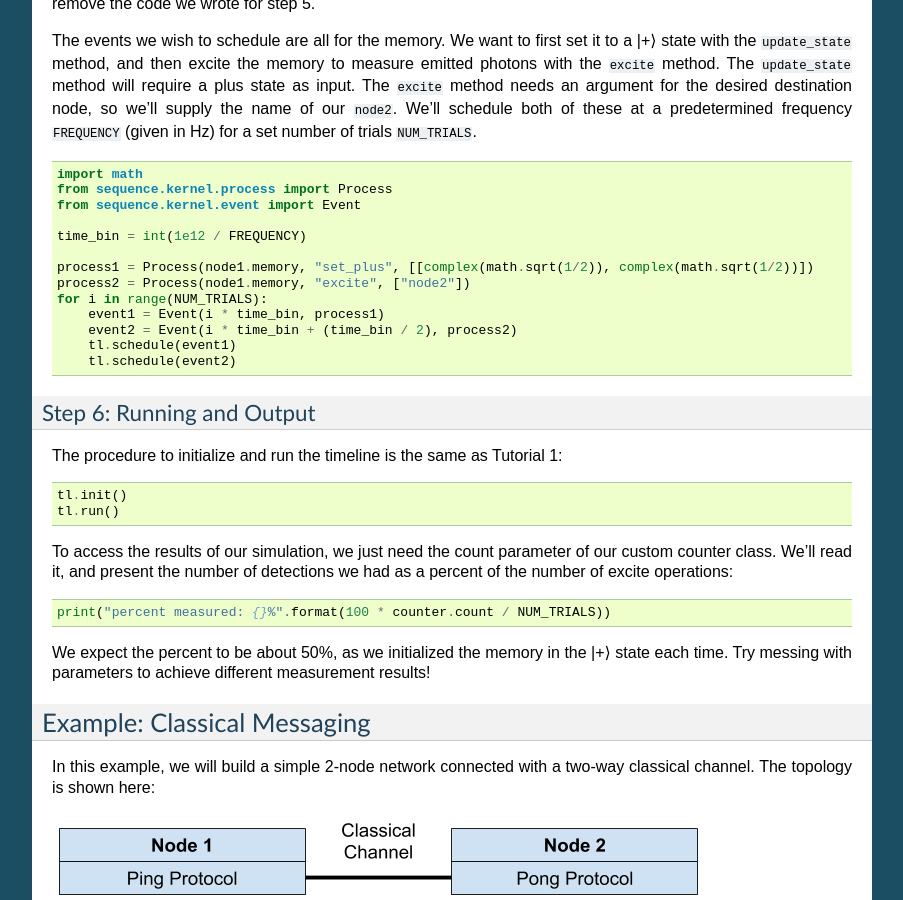
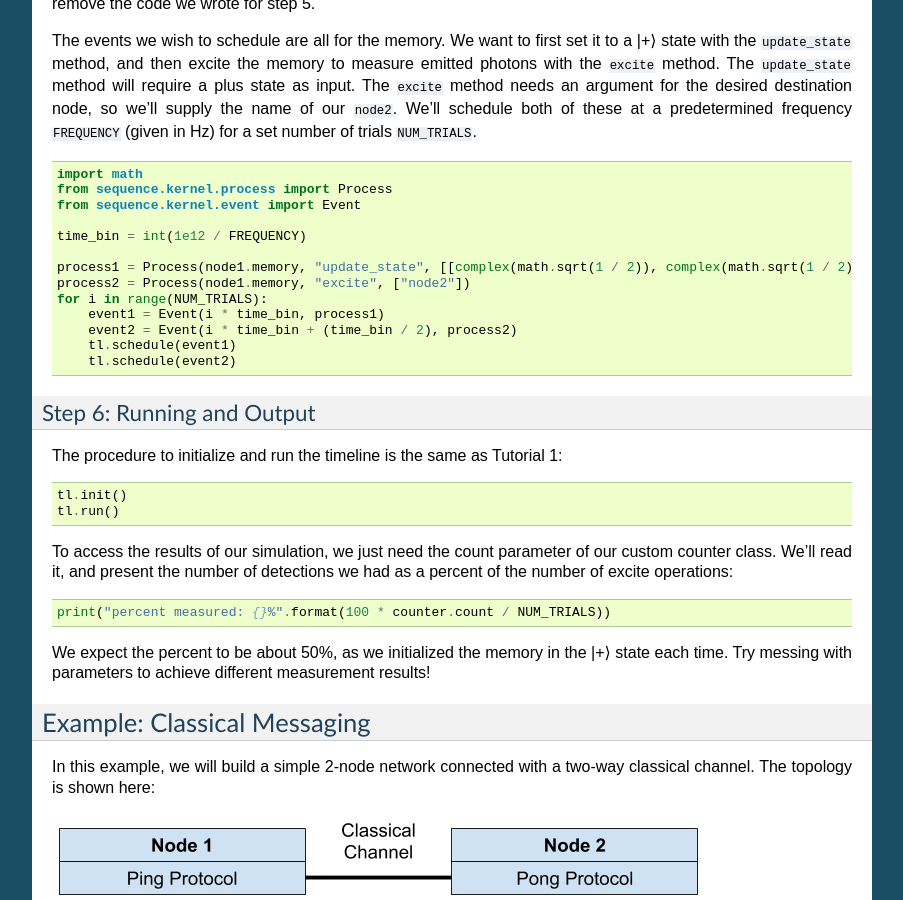
Before and after one commit to sequence-toolbox/SeQUeNCe, a Sphinx documentation site: the page built from docs/source/tutorial/chapter2/hardware.md, in a window 1280 px wide and 900 px high, scrolled down 3911 px. Shown: the whole window, without its empty margins (198-1101 px from the left). Built offline with Sphinx 7.4.7, drawn with Linux system fonts in a browser that asks for light colours.

Commit message:
fix issue #57

```diff
--- a/docs/source/tutorial/chapter2/hardware.md
+++ b/docs/source/tutorial/chapter2/hardware.md
@@ -165,7 +165,7 @@ from sequence.kernel.event import Event
 
 time_bin = int(1e12 / FREQUENCY)
 
-process1 = Process(node1.memory, "set_plus", [[complex(math.sqrt(1/2)), complex(math.sqrt(1/2))])
+process1 = Process(node1.memory, "update_state", [[complex(math.sqrt(1 / 2)), complex(math.sqrt(1 / 2))]])
 process2 = Process(node1.memory, "excite", ["node2"])
 for i in range(NUM_TRIALS):
     event1 = Event(i * time_bin, process1)
```
